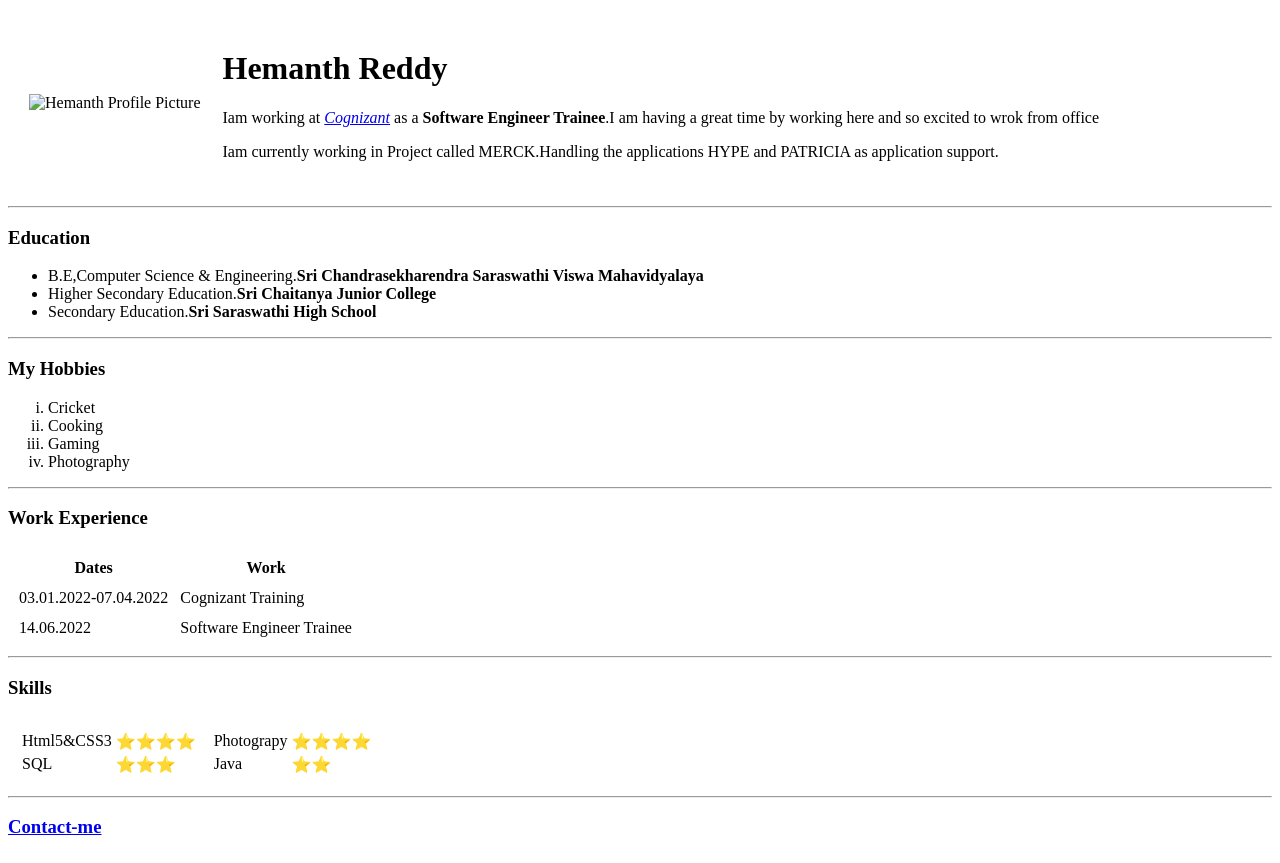
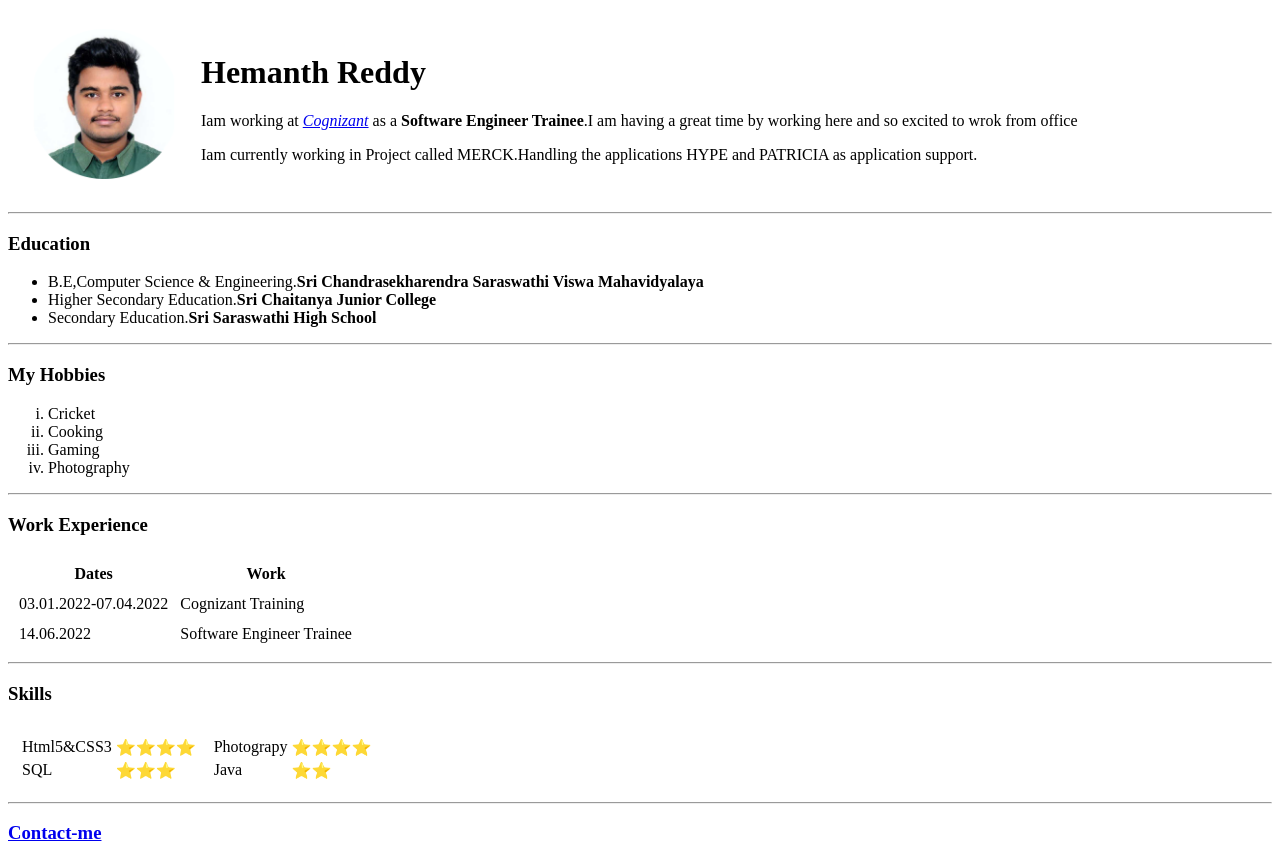
Before and after one commit to Hemanth0823/cv, a plain HTML site: page index.html in a window 1280 px wide. Drawn offline with Linux system fonts and the light colour scheme.

Commit message:
Update index.html

```diff
--- a/index.html
+++ b/index.html
@@ -9,7 +9,7 @@
   <body>
     <table cellspacing="20">
       <tr>
-        <td><img src="Images/Hemanth Image.png" alt="Hemanth Profile Picture" height="150px" width="150px"></td>
+        <td><img src="Hemanth Image.png" alt="Hemanth Profile Picture" height="150px" width="150px"></td>
         <td>
           <h1>Hemanth Reddy</h1>
           <p>Iam working at <em><a href="https://www.cognizant.com/in/en">Cognizant</a><!--Hyper Text is nothing but to link two or more text documents by using HyperLinks--></em> as a <strong> Software Engineer Trainee</strong>.I am having a great time by working here and so excited to wrok from office</p>
```
